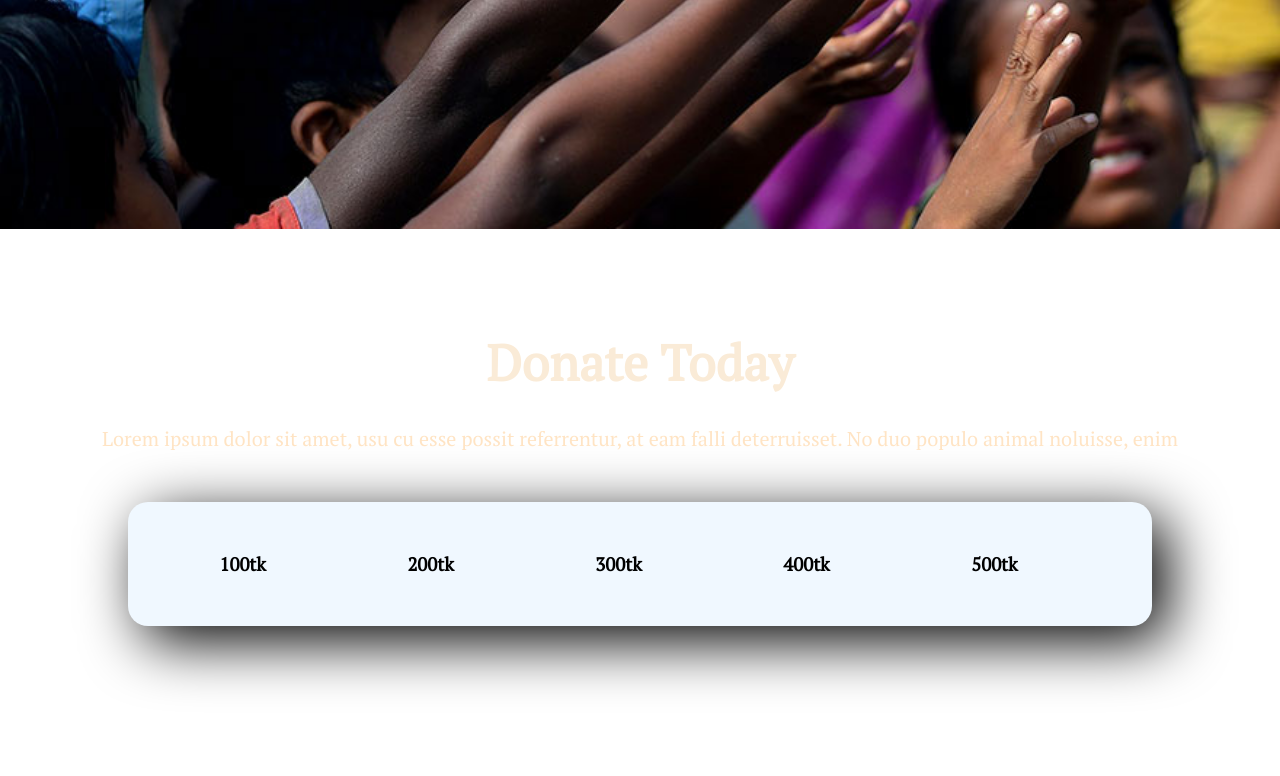
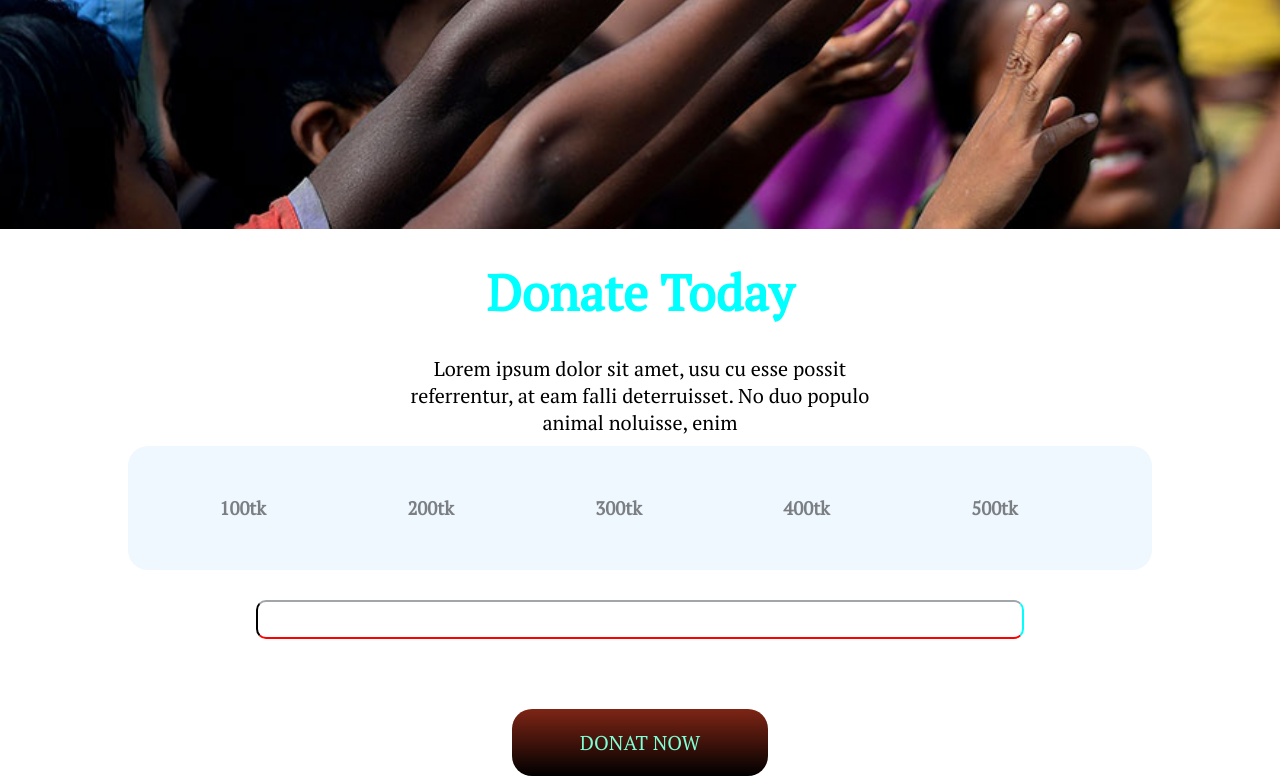
Before and after one commit to MdArefineAhamedJoy/Donation-prj-rep, a plain HTML site: page index.html in a window 1280 px wide. Shown: the part 571-1347 px from the top of the page. Before the commit the page ends 1297 px from the top, so only its background shows below. Drawn offline with Linux system fonts and the light colour scheme.

Commit message:
new code

```diff
--- a/index.html
+++ b/index.html
@@ -19,36 +19,44 @@
             <h1>More In Need</h1>
            </div>
            <p>Lorem ipsum dolor sit amet consectetur adipisicing elit. Blanditiis illum ducimus obcaecati provident mollitia unde totam atque q</p>
-           <a href="">button</a>
+           <a  class="link" href="">button</a>
          </div>
       </div>
   </section >
+       <div>
+        <h1 style="color:aqua">Donate Today</h1>
+        <p id="text-center">Lorem ipsum dolor sit amet, usu cu esse possit referrentur, at eam falli
+          deterruisset. No duo populo animal noluisse, enim</p>
 
-      <div class="top-margin">
-         <h1 class="color-change">Donate Today</h1>
-         <p>Lorem ipsum dolor sit amet, usu cu esse possit referrentur, at eam falli
-          deterruisset. No duo populo animal noluisse, enim</p>
-      </div>
+       </div>
+
+
+
 </div>
   <div  class="amoun-flex">
 
-      <div class="padding">
+      <div >
         <h3>100tk</h3>
       </div>
-      <div class="padding">
+      <div >
         <h3>200tk</h3>
       </div>
-      <div class="padding">
+      <div >
         <h3>300tk</h3>
       </div>
-      <div class="padding">
+      <div >
         <h3>400tk</h3>
       </div>
-      <div class="padding">
+      <div>
         <h3>500tk</h3>
 
     </div>
+
  </div>
+ <div>
+  <input class="input-from" type="text" name="from">
+ </div>
+ <a class="link" href="">DONAT NOW</a>
 
 
 
--- a/style.css
+++ b/style.css
@@ -31,8 +31,9 @@ p{
   text-align: center;
   color: bisque;
   font-size: 20px;
+  margin-bottom: 50px;
 }
-a{
+.link{
   display:block;
   text-align: center;
   margin-left: 40%;
@@ -40,8 +41,8 @@ a{
   margin-top: 30px;
   font-size: 30px;
   font-size: 20px;
-  color: orchid;
-  padding: 30px 30px;
+  color: aquamarine;
+  padding: 20px 30px;
   text-decoration: none;
   background-image: linear-gradient(rgb(126, 37, 21) , black);
   border-radius: 20px;
@@ -58,8 +59,10 @@ a{
   margin-left:10%;
   margin-right:10%;
   border-radius: 20px;
-  margin-bottom: 100px;
-  box-shadow: 15px 15px 60px;
+  margin-bottom: 30px;
+  font-weight: 800;
+  color: rgba(0, 0, 0, 0.486);
+
 
 
 }
@@ -69,4 +72,18 @@ a{
    padding: 50px 30px;
 
 
+
 }
+#text-center{
+  width: 40%;
+  margin: 0 auto 10px;
+  color: black;
+}
+.input-from{
+  display: block;
+  width:60%;
+  margin: 0 auto 70px;
+  padding: 10px 30px;
+  border-radius: 10px;
+  border-color: aliceblue aqua red black;
+}
```
